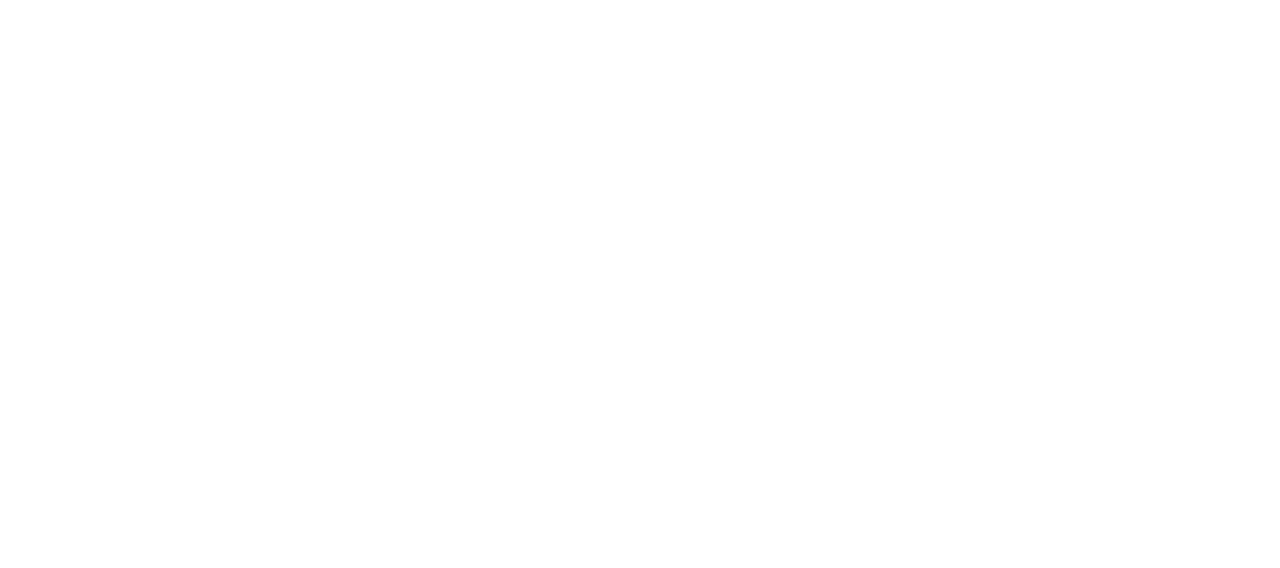
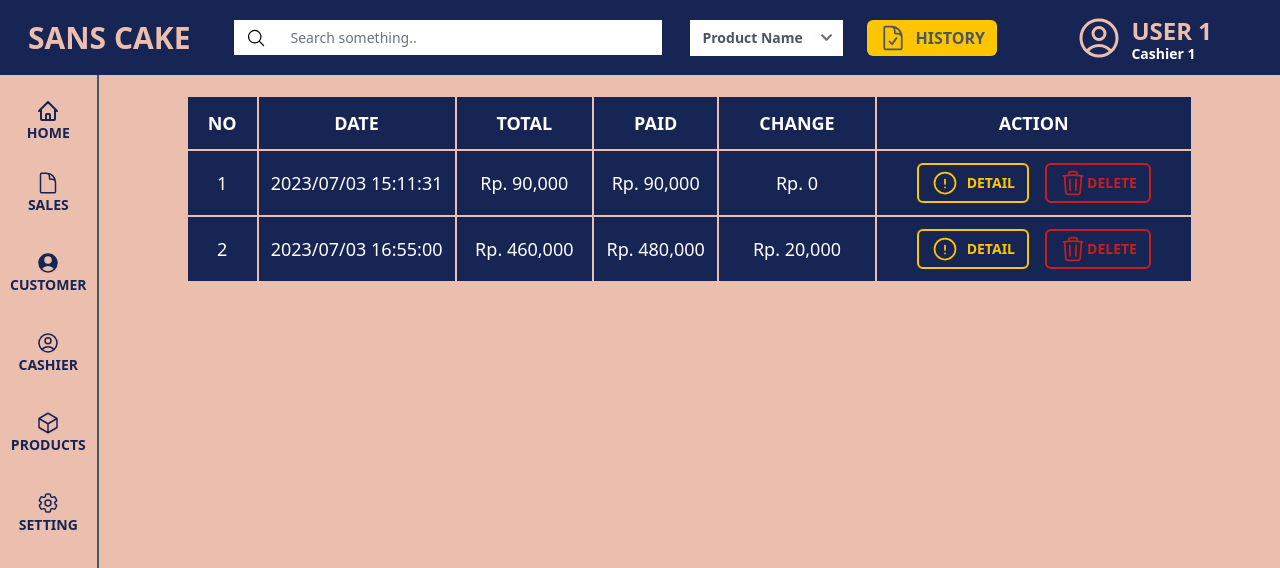
Before and after one commit to Jeremy250700/point-of-sale, a React (Vite) app in the folder App/: page /history in a window 1280 px wide. Before the commit this address had no page. Shown: the top 568 px of the page. Built offline with nearby package versions, Linux system fonts and the light colour scheme; data requests are answered from the project's data file.

Commit message:
transactions, transactions detail, history page

```diff
--- a/App/db.json
+++ b/App/db.json
@@ -104,7 +104,7 @@
       "title": "Blackforest",
       "price": 375000,
       "image": "https://iili.io/HPS6yYP.jpg",
-            "stock": 10
+      "stock": 9
     },
     {
       "id": 12,
@@ -120,7 +120,7 @@
       "title": "Brownies Tower",
       "price": 90000,
       "image": "https://iili.io/HPUJBkb.jpg",
-            "stock": 10
+      "stock": 9
     },
     {
       "id": 14,
@@ -128,7 +128,7 @@
       "title": "Brownies",
       "price": 80000,
       "image": "https://iili.io/HPUJCpj.jpg",
-            "stock": 10
+      "stock": 9
     },
     {
       "id": 15,
@@ -144,7 +144,7 @@
       "title": "Bolu Kukus",
       "price": 5000,
       "image": "https://iili.io/HPUBdgV.jpg",
-            "stock": 10
+      "stock": 9
     },
     {
       "id": 17,
@@ -154,5 +154,51 @@
       "image": "https://iili.io/HPUB3dB.jpg",
       "stock": 10
     }
+  ],
+  "transactions": [
+    {
+      "paid_amount": 90000,
+      "charged_amount": 90000,
+      "change_amount": 0,
+      "date": "2023/07/03 15:11:31",
+      "id": 1
+    },
+    {
+      "paid_amount": 480000,
+      "charged_amount": 460000,
+      "change_amount": 20000,
+      "date": "2023/07/03 16:55:00",
+      "id": 2
+    }
+  ],
+  "transactions_detail": [
+    {
+      "transactionId": 1,
+      "productId": 13,
+      "quantity": 1,
+      "subtotal": 90000,
+      "id": 1
+    },
+    {
+      "transactionId": 2,
+      "productId": 11,
+      "quantity": 1,
+      "subtotal": 375000,
+      "id": 2
+    },
+    {
+      "transactionId": 2,
+      "productId": 16,
+      "quantity": 1,
+      "subtotal": 5000,
+      "id": 3
+    },
+    {
+      "transactionId": 2,
+      "productId": 14,
+      "quantity": 1,
+      "subtotal": 80000,
+      "id": 4
+    }
   ]
 }
--- a/App/src/App.jsx
+++ b/App/src/App.jsx
@@ -3,6 +3,7 @@
 import Layout from './components/Layout'
 import { ToastContainer } from 'react-toastify'
 import 'react-toastify/dist/ReactToastify.css'
+import History from './pages/History'
 export default function App() {
   return (
     <BrowserRouter>
@@ -10,6 +11,7 @@
       <Routes>
         <Route path='/' element={<Layout />}>
           <Route path='/' element={<Home />}></Route>
+          <Route path='/history' element={<History />}></Route>
         </Route>
       </Routes>
     </BrowserRouter>
--- a/App/src/components/Checkout.jsx
+++ b/App/src/components/Checkout.jsx
@@ -1,17 +1,14 @@
 import { useDispatch, useSelector } from 'react-redux'
-import { addToCart, decrease, remove, totals } from '../store/cartSlice'
+import { addToCart, clear, decrease, remove, totals } from '../store/cartSlice'
 import { useEffect, useState } from 'react'
+import axios from 'axios'
+import Swal from 'sweetalert2/dist/sweetalert2.all.min.js'
 
 export default function Checkout() {
   const cart = useSelector((state) => state.cart)
   const dispatch = useDispatch()
 
-  const [bayar, setBayar] = useState({ bayar: 0 })
-  const [amount, setAmount] = useState({
-    paid_amount: bayar.bayar,
-    charged_amount: cart.cartTotalPrice,
-    change_amount: bayar.bayar - cart.cartTotalPrice,
-  })
+  const [bayar, setBayar] = useState(0)
 
   const handleRemoveCart = (item) => {
     dispatch(remove(item))
@@ -27,8 +24,59 @@
     dispatch(addToCart(item))
   }
 
-  const handleCheckout = () => {
-    console.log(amount)
+  const formatDate = (date) => {
+    const year = date.getFullYear()
+    const month = String(date.getMonth() + 1).padStart(2, '0')
+    const day = String(date.getDate()).padStart(2, '0')
+    const hours = String(date.getHours()).padStart(2, '0')
+    const minutes = String(date.getMinutes()).padStart(2, '0')
+    const seconds = String(date.getSeconds()).padStart(2, '0')
+
+    return `${year}/${month}/${day} ${hours}:${minutes}:${seconds}`
+  }
+  const date = new Date()
+  const formattedDate = formatDate(date)
+
+  const handleCheckout = async () => {
+    const transactionsData = {
+      paid_amount: Number(bayar),
+      charged_amount: cart.cartTotalPrice,
+      change_amount: bayar - cart.cartTotalPrice,
+      date: formattedDate,
+    }
+    if (transactionsData.charged_amount == 0) {
+      Swal.fire({
+        icon: 'error',
+        title: 'Pilih minimal 1 item',
+      })
+    } else if (transactionsData.change_amount < 0) {
+      Swal.fire({
+        icon: 'error',
+        title: 'Uang yang dibayarkan kurang',
+      })
+    } else {
+      await axios.post('http://localhost:3003/transactions', transactionsData)
+      let getTransaction = await axios.get(`http://localhost:3003/transactions`)
+      let getTransactionId = getTransaction.data.length - 1
+
+      for (let i = 0; i < cart.cartItems.length; i++) {
+        await axios.post('http://localhost:3003/transactions_detail', {
+          transactionId: getTransaction.data[getTransactionId].id,
+          productId: cart.cartItems[i].id,
+          quantity: cart.cartItems[i].cartQuantity,
+          subtotal: cart.cartItems[i].cartQuantity * cart.cartItems[i].price,
+        })
+        let prevStock = await axios.get(
+          `http://localhost:3003/products/${cart.cartItems[i].id}`
+        )
+        await axios.patch(
+          `http://localhost:3003/products/${cart.cartItems[i].id}`,
+          { stock: prevStock.data.stock - cart.cartItems[i].cartQuantity }
+        )
+      }
+      setBayar(0)
+      dispatch(clear())
+    }
   }
   useEffect(() => {
     dispatch(totals())
@@ -129,19 +177,20 @@
             </h1>
           </div>
           <div className='flex justify-between text-lg my-3'>
-            <h1>Dibayar:</h1>
+            <h1>Paid:</h1>
             <input
               className='text-blue-950 font-bold h-10'
               type='number'
-              onChange={(e) => setBayar({ ...bayar, bayar: e.target.value })}
+              value={bayar}
+              onChange={(e) => setBayar(e.target.value)}
             />
           </div>
           <div className='flex justify-between text-lg'>
-            <h1>Kembalian:</h1>
+            <h1>Change:</h1>
             <h1>
               {'Rp. ' +
                 new Intl.NumberFormat('en-US').format(
-                  bayar.bayar - cart.cartTotalPrice
+                  bayar - cart.cartTotalPrice
                 )}
             </h1>
           </div>
--- a/App/src/components/Navbar.jsx
+++ b/App/src/components/Navbar.jsx
@@ -1,5 +1,6 @@
 import { useDispatch, useSelector } from 'react-redux'
 import { optionSort, setSearch, setSort } from '../store/navbarSlice'
+import { Link, useNavigate } from 'react-router-dom'
 
 export default function Navbar() {
   const dispatch = useDispatch()
@@ -49,7 +50,9 @@
               ))}
             </select>
           </div>
-          <button className='my-auto mx-3 py-1 px-3 bg-[#ffc600] rounded-md flex'>
+          <div className='my-auto'>
+            <Link to={'/history'}>
+              <button className='mx-3 py-1 px-3 bg-[#ffc600] rounded-md flex'>
                 <svg
                   xmlns='http://www.w3.org/2000/svg'
                   fill='none'
@@ -66,6 +69,8 @@
                 </svg>
                 <h1 className='my-auto font-bold text-gray-600'>HISTORY</h1>
               </button>
+            </Link>
+          </div>
         </div>
 
         <div className='my-auto flex mr-5'>
--- a/App/src/components/Sidebar.jsx
+++ b/App/src/components/Sidebar.jsx
@@ -1,4 +1,4 @@
-import { Outlet } from 'react-router-dom'
+import { Link, Outlet } from 'react-router-dom'
 
 export default function Sidebar() {
   return (
@@ -6,6 +6,7 @@
       <div className='flex min-h-screen'>
         <div className='flex flex-col items-center w-1/12 overflow-hidden text-blue-950 bg-[#ECBEAE] border-r-2 border-gray-600'>
           <div className='flex flex-col items-center'>
+            <Link to={'/'}>
               <button className='flex flex-col items-center py-2 mt-4 rounded hover:bg-blue-950 hover:text-white'>
                 <svg
                   className='w-6 h-6 stroke-current'
@@ -21,8 +22,11 @@
                     d='M3 12l2-2m0 0l7-7 7 7M5 10v10a1 1 0 001 1h3m10-11l2 2m-2-2v10a1 1 0 01-1 1h-3m-6 0a1 1 0 001-1v-4a1 1 0 011-1h2a1 1 0 011 1v4a1 1 0 001 1m-6 0h6'
                   />
                 </svg>
-              <h1 className='text-center text-sm font-bold px-2 pb-1'>HOME</h1>
+                <h1 className='text-center text-sm font-bold px-2 pb-1'>
+                  HOME
+                </h1>
               </button>
+            </Link>
             <button className='flex flex-col items-center py-2 my-2 rounded hover:bg-blue-950 hover:text-white'>
               <svg
                 xmlns='http://www.w3.org/2000/svg'
--- /dev/null
+++ b/App/src/pages/History.jsx
@@ -0,0 +1,116 @@
+import axios from 'axios'
+import { useEffect, useState } from 'react'
+import Swal, { swal } from 'sweetalert2/dist/sweetalert2.all.min.js'
+
+export default function History() {
+  const [transactions, setTransactions] = useState([])
+  const getDataTransactions = async () => {
+    const item = await axios.get('http://localhost:3003/transactions')
+    setTransactions(item.data)
+  }
+  const getDetail = async (transactionId) => {
+    const dataProduct = await axios.get(
+      `http://localhost:3003/transactions_detail?transactionId=${transactionId}&_expand=product`
+    )
+    for (let i = 0; i < dataProduct.data.length; i++) {
+      console.log(dataProduct.data[i].product.title)
+      console.log(dataProduct.data[i].product.price)
+      console.log(dataProduct.data[i].product.image)
+    }
+    Swal.fire({})
+  }
+  useEffect(() => {
+    getDataTransactions()
+  }, [transactions])
+  return (
+    <>
+      <div className='flex justify-center min-h-screen bg-[#ECBEAE] w-full py-5'>
+        <div className='col-span-12'>
+          <div className=''>
+            <table className='table text-white border-separate space-y-6 text-lg'>
+              <thead className='rounded-md bg-blue-950 text-white'>
+                <tr>
+                  <th className='py-3 px-5 text-center'>NO</th>
+                  <th className='py-3 px-10 text-center'>DATE</th>
+                  <th className='py-3 px-10 text-center'>TOTAL</th>
+                  <th className='py-3 px-10 text-center'>PAID</th>
+                  <th className='py-3 px-10 text-center'>CHANGE</th>
+                  <th className='py-3 px-5 text-center'>ACTION</th>
+                </tr>
+              </thead>
+              <tbody>
+                {transactions.map((data, index) => (
+                  <tr className='bg-blue-950' key={data.id}>
+                    <td className='text-center  text-lg'>{index + 1}</td>
+                    <td className='text-center  text-lg px-3'>{data.date}</td>
+                    <td className='text-center text-lg'>
+                      {'Rp. ' +
+                        new Intl.NumberFormat('en-US').format(
+                          data.charged_amount
+                        )}
+                    </td>
+                    <td className='text-center  text-lg'>
+                      {'Rp. ' +
+                        new Intl.NumberFormat('en-US').format(data.paid_amount)}
+                    </td>
+                    <td className='text-center  text-lg'>
+                      {'Rp. ' +
+                        new Intl.NumberFormat('en-US').format(
+                          data.change_amount
+                        )}
+                    </td>
+                    <td className='px-10 py-3 flex'>
+                      <button
+                        className='py-1 px-3 border-2 border-[#ffc600] rounded-md flex mr-2'
+                        onClick={(e) => getDetail(data.id)}
+                      >
+                        <svg
+                          xmlns='http://www.w3.org/2000/svg'
+                          fill='none'
+                          viewBox='0 0 24 24'
+                          stroke-width='1.5'
+                          stroke='currentColor'
+                          class='w-7 h-7 mr-2 text-[#ffc600]'
+                        >
+                          <path
+                            stroke-linecap='round'
+                            stroke-linejoin='round'
+                            d='M12 9v3.75m9-.75a9 9 0 11-18 0 9 9 0 0118 0zm-9 3.75h.008v.008H12v-.008z'
+                          />
+                        </svg>
+
+                        <h1 className='my-auto font-bold text-[#ffc600] text-sm'>
+                          DETAIL
+                        </h1>
+                      </button>
+                      <button className='py-1 px-3 border-2 border-red-700 rounded-md flex ml-2'>
+                        <svg
+                          xmlns='http://www.w3.org/2000/svg'
+                          fill='none'
+                          viewBox='0 0 24 24'
+                          stroke-width='1.5'
+                          stroke='currentColor'
+                          class='w-7 h-7 text-red-700'
+                        >
+                          <path
+                            stroke-linecap='round'
+                            stroke-linejoin='round'
+                            d='M14.74 9l-.346 9m-4.788 0L9.26 9m9.968-3.21c.342.052.682.107 1.022.166m-1.022-.165L18.16 19.673a2.25 2.25 0 01-2.244 2.077H8.084a2.25 2.25 0 01-2.244-2.077L4.772 5.79m14.456 0a48.108 48.108 0 00-3.478-.397m-12 .562c.34-.059.68-.114 1.022-.165m0 0a48.11 48.11 0 013.478-.397m7.5 0v-.916c0-1.18-.91-2.164-2.09-2.201a51.964 51.964 0 00-3.32 0c-1.18.037-2.09 1.022-2.09 2.201v.916m7.5 0a48.667 48.667 0 00-7.5 0'
+                          />
+                        </svg>
+
+                        <h1 className='my-auto font-bold text-red-700 text-sm'>
+                          DELETE
+                        </h1>
+                      </button>
+                    </td>
+                  </tr>
+                ))}
+              </tbody>
+            </table>
+          </div>
+        </div>
+      </div>
+    </>
+  )
+}
--- a/App/src/pages/Home.jsx
+++ b/App/src/pages/Home.jsx
@@ -34,6 +34,7 @@
                 title={dataProduct.title}
                 price={dataProduct.price}
                 image={dataProduct.image}
+                stock={dataProduct.stock}
               />
             </button>
           ))}
```
Also changed, not shown: App/src/components/Card.jsx (+6 -3 lines). Lines whose indentation alone changed are shown as unchanged.
